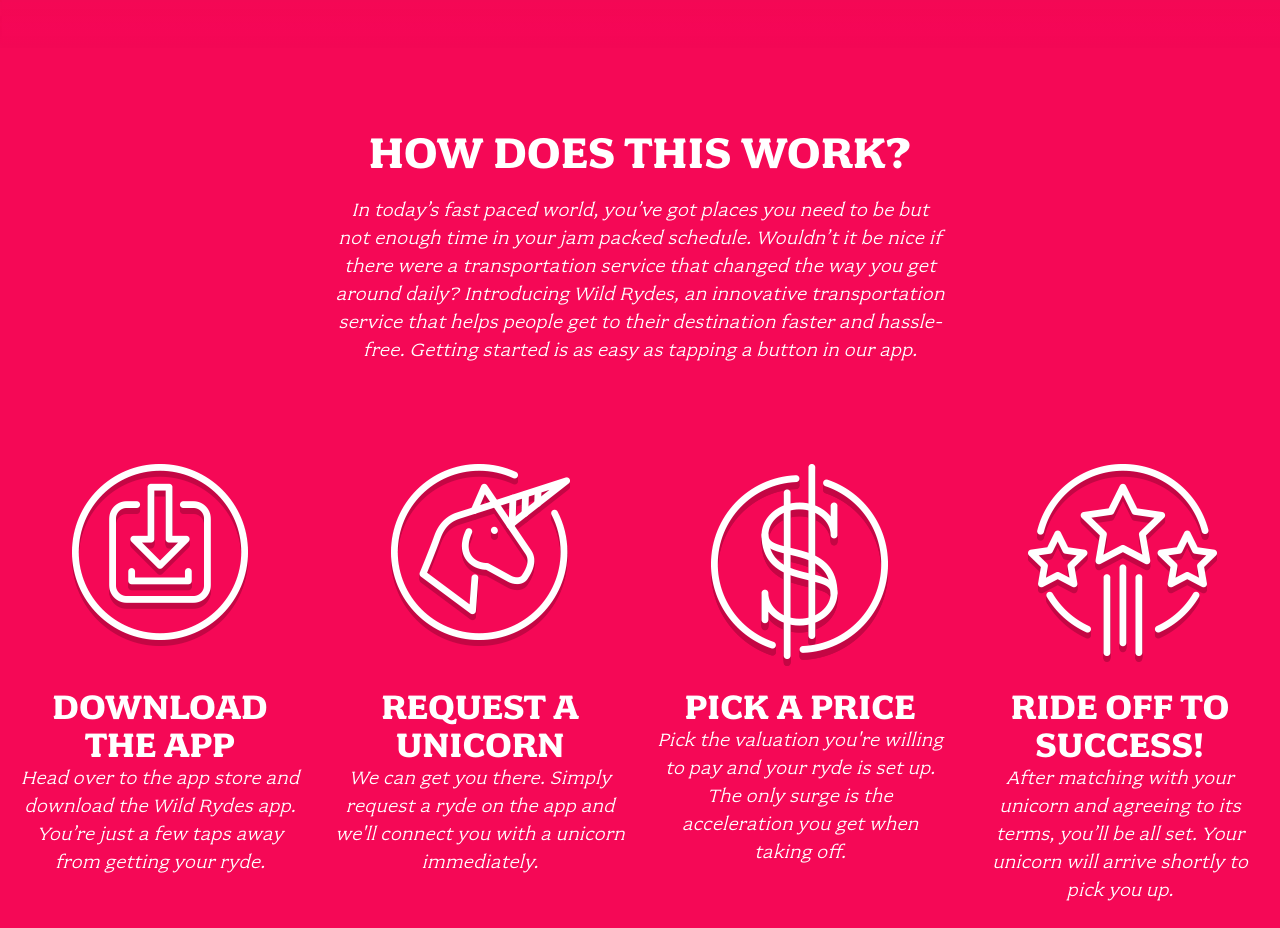
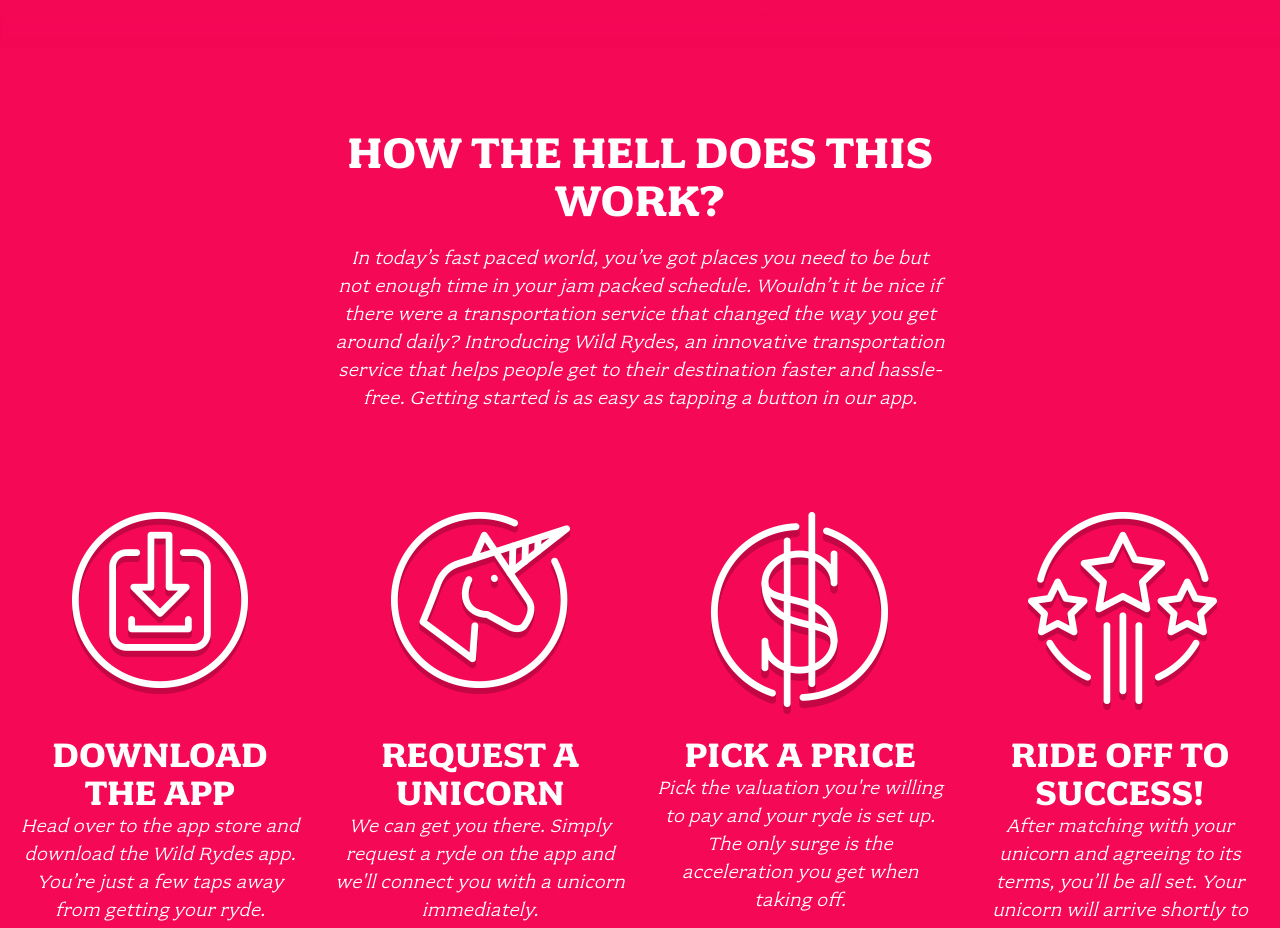
Before and after one commit to keyspress/wildrydes-site, a plain HTML site: page index.html in a window 1280 px wide. Shown: the part 900-1828 px from the top of the page. Drawn offline with Linux system fonts and the light colour scheme.

Commit message:
Update index.html

```diff
--- a/index.html
+++ b/index.html
@@ -30,7 +30,7 @@
 
   <section class="home-about">
     <div class="row column large-9 xlarge-6 xxlarge-4">
-      <h2 class="section-title">How Does This Work?</h2>
+      <h2 class="section-title">How the Hell Does This Work?</h2>
       <p class="content">
         In today’s fast paced world, you’ve got places you need to be but not enough time in your jam packed schedule. Wouldn’t it be nice if there were a transportation service that changed the way you get around daily? Introducing Wild Rydes, an innovative transportation service that helps people get to their destination faster and hassle-free. Getting started is as easy as tapping a button in our app.
       </p>
```
